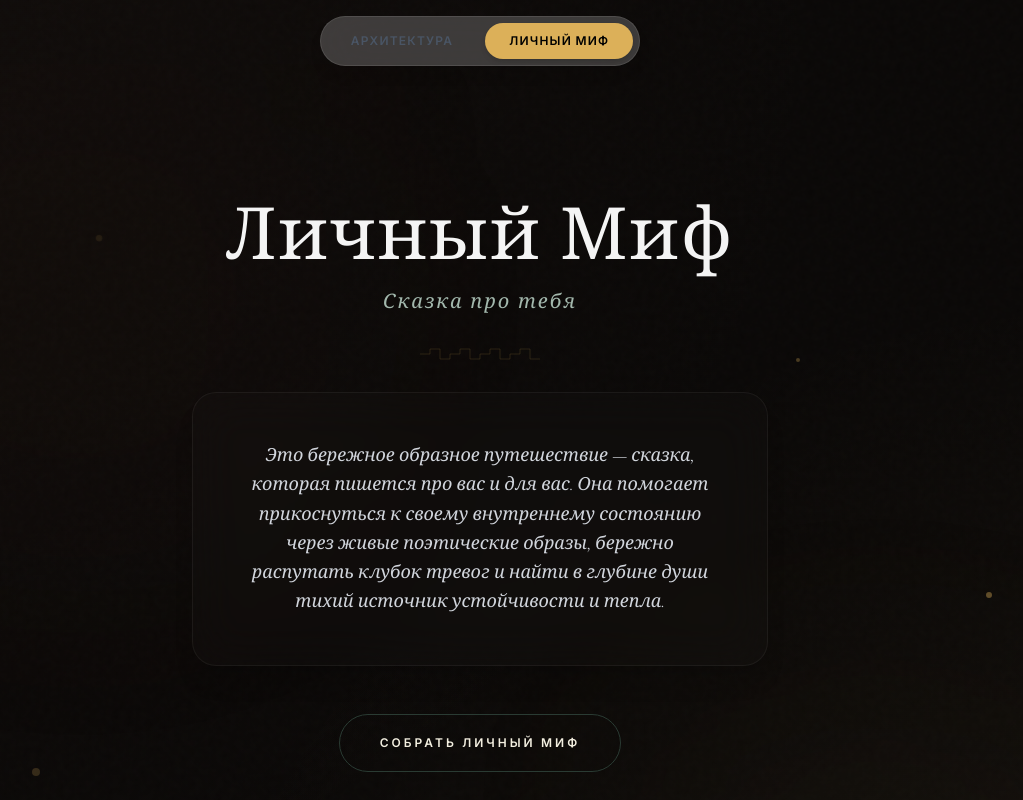
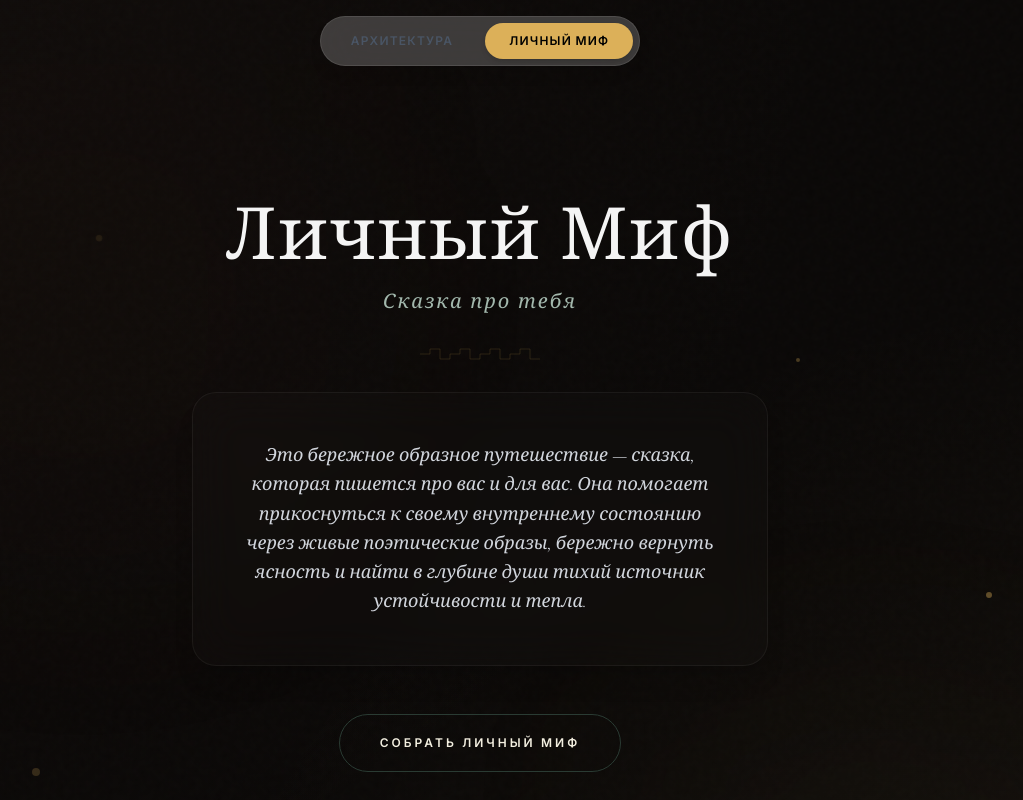
Before and after one commit to gnabriverner-pixel/Zerkalo, a React (Vite) app: page / in a window 1280 px wide. Both pictures are taken after a click on the button "ЛИЧНЫЙ МИФ". Shown: the top 800 px of the page, without its empty margins (160-1183 px from the left). Built offline with nearby package versions, Linux system fonts and the light colour scheme; a web font is replaced by a local one.

Commit message:
fix(myth): replace clubs of anxiety with gentle return of clarity in PersonalMyth.tsx

```diff
--- a/src/components/PersonalMyth.tsx
+++ b/src/components/PersonalMyth.tsx
@@ -170,7 +170,7 @@ export default function PersonalMyth() {
 
               <div className="bg-white/[0.015] backdrop-blur-xl border border-white/5 rounded-3xl p-8 md:p-12 mb-12 shadow-xl max-w-xl mx-auto">
                 <p className="font-serif text-[1.1rem] md:text-lg text-gray-300 leading-relaxed italic">
-                  Это бережное образное путешествие — сказка, которая пишется про вас и для вас. Она помогает прикоснуться к своему внутреннему состоянию через живые поэтические образы, бережно распутать клубок тревог и найти в глубине души тихий источник устойчивости и тепла.
+                  Это бережное образное путешествие — сказка, которая пишется про вас и для вас. Она помогает прикоснуться к своему внутреннему состоянию через живые поэтические образы, бережно вернуть ясность и найти в глубине души тихий источник устойчивости и тепла.
                 </p>
               </div>
 
```
